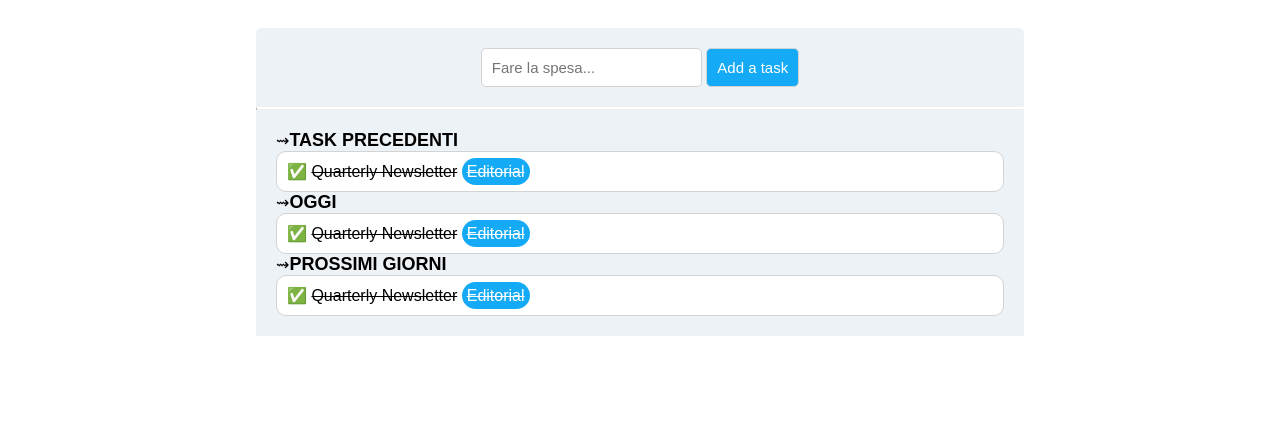
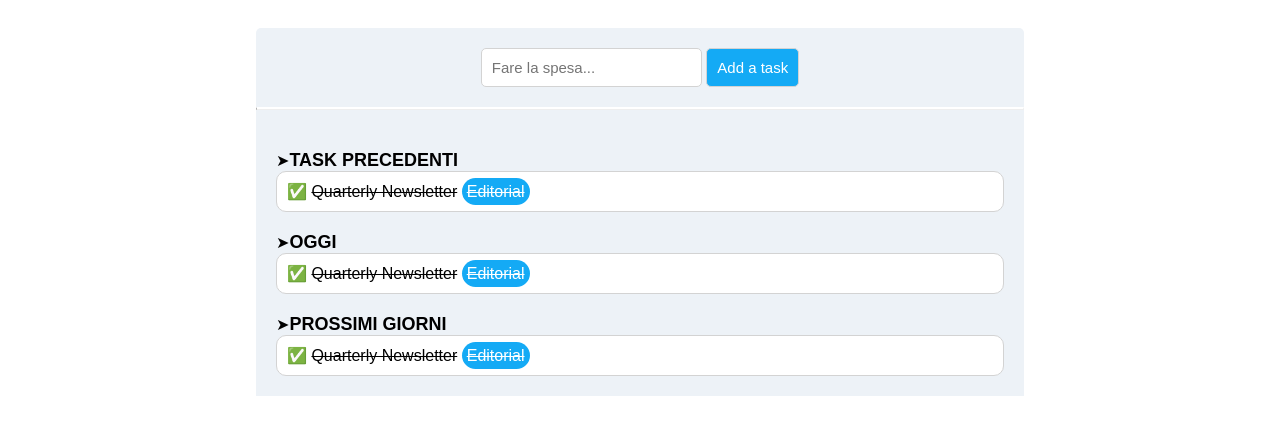
Before and after one commit to eugeniomalavasi/html-css-toboolist, a plain HTML site: page index.html in a window 1280 px wide. Shown: the part 85-520 px from the top of the page. Drawn offline with Linux system fonts and the light colour scheme.

Commit message:
add:list style

```diff
--- a/css/style.css
+++ b/css/style.css
@@ -88,3 +88,7 @@ hr {
 .line_thr {
     text-decoration: line-through;
 }
+
+.li_box {
+    padding: 20px 0 0 0;
+}
--- a/index.html
+++ b/index.html
@@ -29,15 +29,15 @@
             <hr>
             <!-- navigation list-->
             <ul class="todo_list">
-                <li>&#8669;<span class="macro_todo">TASK PRECEDENTI</span>
+                <li class="li_box">&#10148;<span class="macro_todo">TASK PRECEDENTI</span>
                 <li class="article_style">&#9989; <span class="line_thr">Quarterly Newsletter</span> <span
                         class="edit_style line_thr">Editorial</span></li>
                 </li>
-                <li>&#8669;<span class="macro_todo">OGGI</span>
+                <li class="li_box">&#10148;<span class="macro_todo">OGGI</span>
                 <li class="article_style">&#9989; <span class="line_thr">Quarterly Newsletter</span> <span
                         class="edit_style line_thr">Editorial</span></li>
                 </li>
-                <li>&#8669;<span class="macro_todo">PROSSIMI GIORNI</span>
+                <li class="li_box">&#10148;<span class="macro_todo">PROSSIMI GIORNI</span>
                 <li class="article_style">&#9989; <span class="line_thr">Quarterly Newsletter</span> <span
                         class="edit_style line_thr">Editorial</span></li>
                 </li>
```
